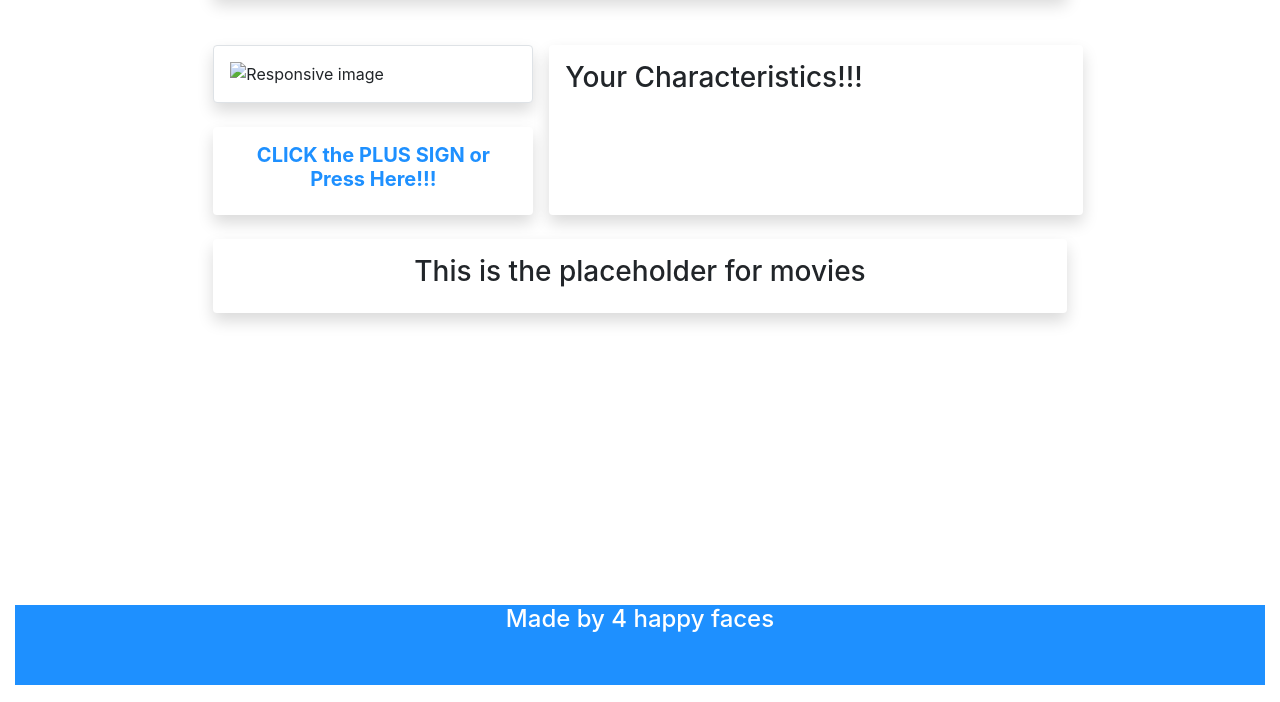
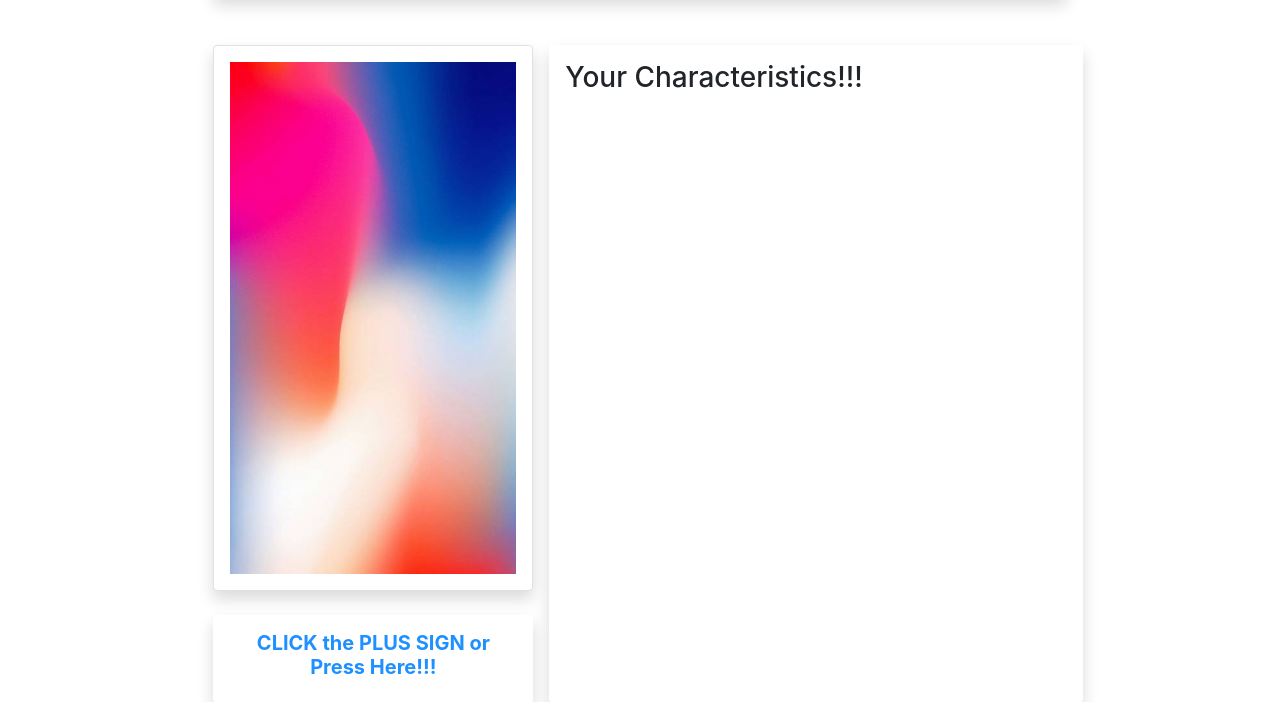
Before and after one commit to spaceboycoop/MovieMood, a plain HTML site: page index.html in a window 1280 px wide. Shown: the part 132-834 px from the top of the page. Drawn offline with nearby package versions, Linux system fonts and the light colour scheme; files that its build step writes are made by us from their sources.

Commit message:
fourthLayoutUpload

```diff
--- a/index.html
+++ b/index.html
@@ -38,7 +38,7 @@
                     <div class="col-lg-2"></div>
                     <div class="col-lg-3">
                         <div class="row">
-                            <img src="./image needed/crop.jpeg" class="img-thumbnail shadow p-3 mb-4 bg-white rounded"
+                            <img src="./assets/img/crop.jpeg" class="img-thumbnail shadow p-3 mb-4 bg-white rounded"
                                 alt="Responsive image" id="image">
                         </div>
                         <div class="row text-center shadow p-3 mb-4 bg-lightgray rounded">
```
